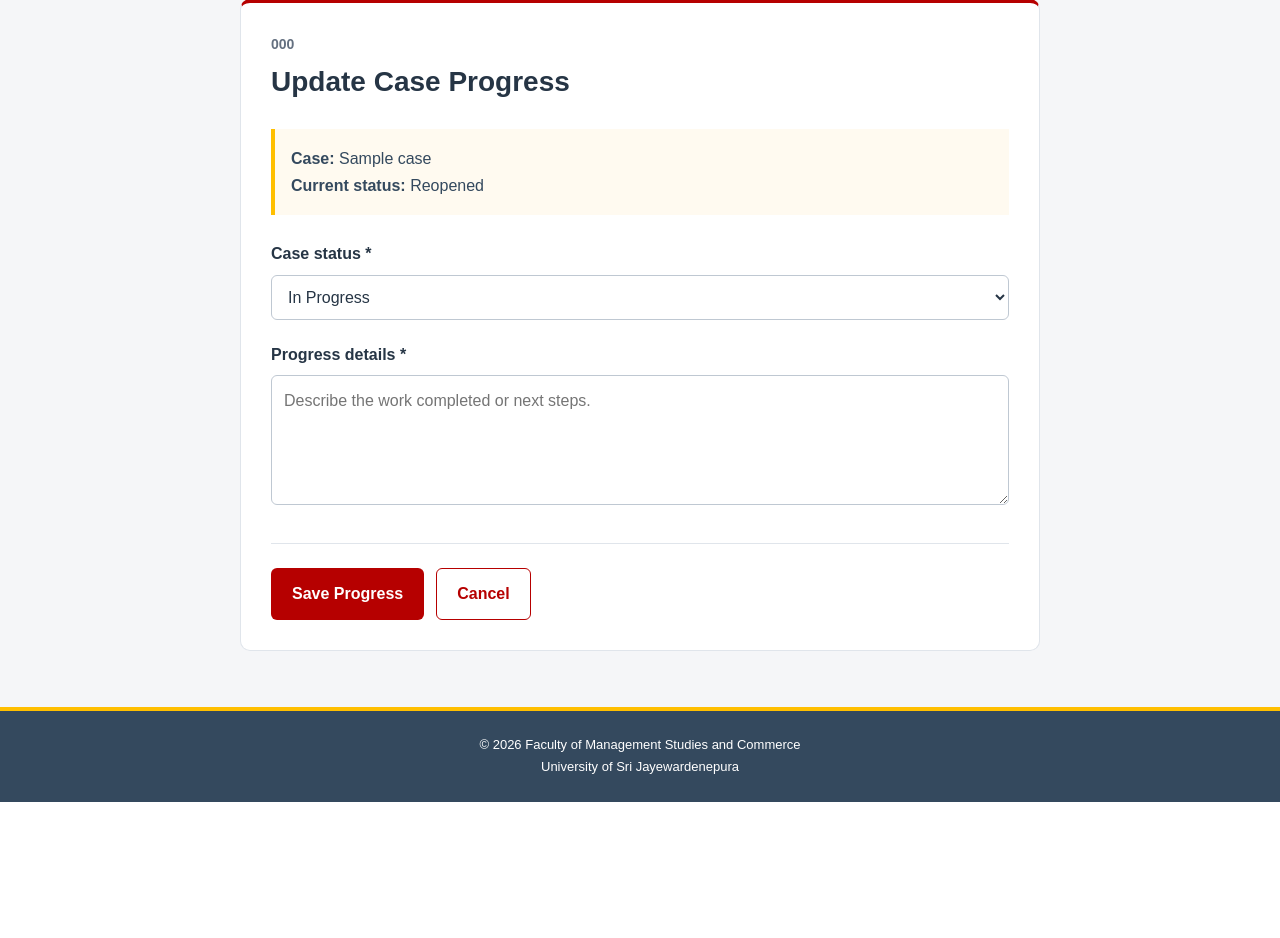
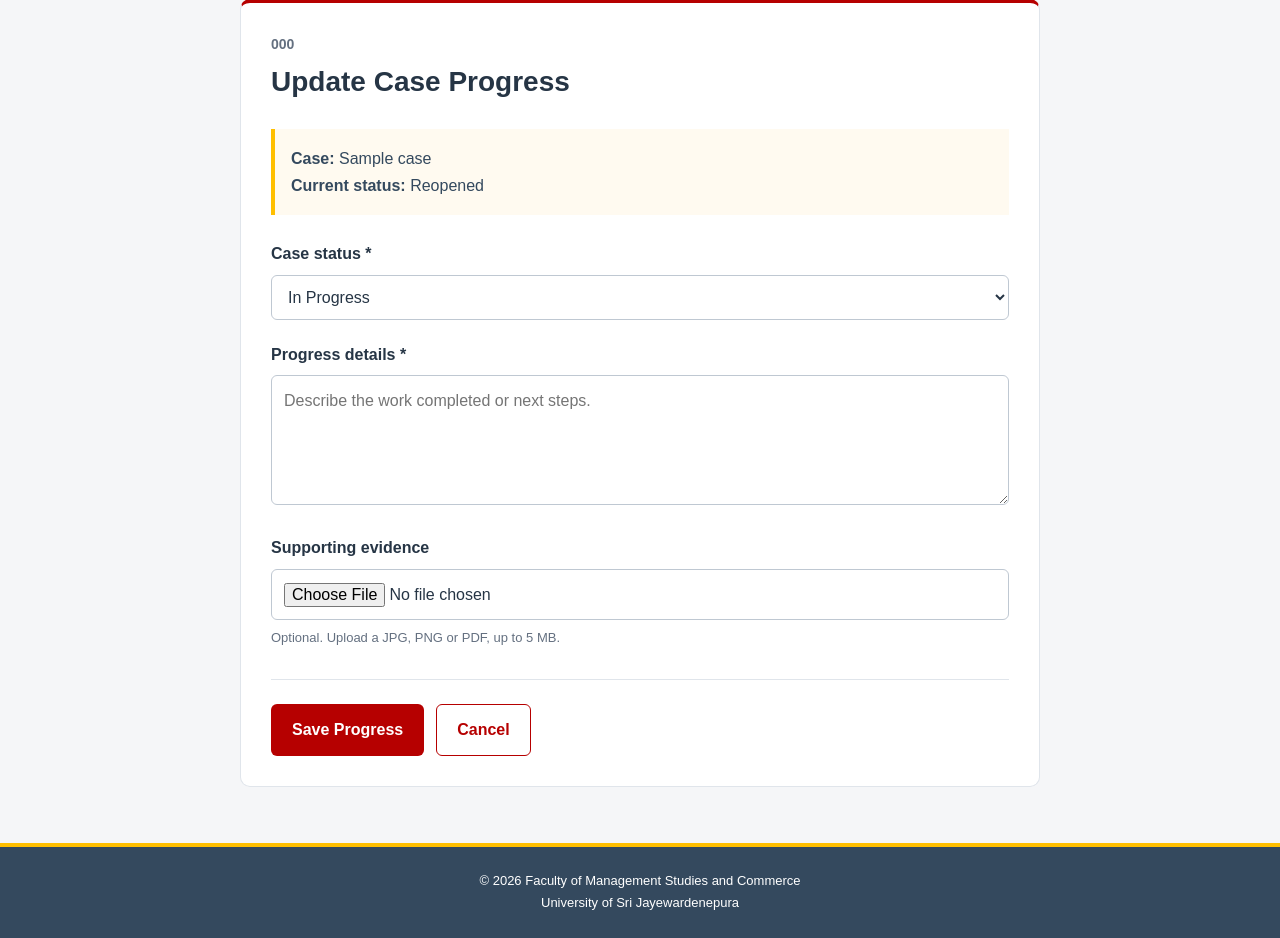
Before and after one commit to Avindi-Getawakanda/FMSC-Complaint-System, a Django app: page /management/assigned-cases/1/progress/ in a window 1280 px wide. Shown: the part 353-1291 px from the top of the page. Before the commit the page ends 1155 px from the top, so only its background shows below. Run offline with Django 5.2, Linux system fonts and the light colour scheme; a user stored in the database is signed in; tables that the repository leaves empty hold one stand-in row (values such as "Sample post").

Commit message:
Add progress evidence uploads and protected downloads

```diff
--- a/management/forms.py
+++ b/management/forms.py
@@ -6,6 +6,7 @@ from accounts.models import UserProfile
 from cases.models import Case, Category
 
 from .models import Authority
+from django.core.validators import FileExtensionValidator
 
 
 class CaseAssignmentForm(forms.ModelForm):
@@ -204,6 +205,20 @@ class ProgressUpdateForm(forms.Form):
         ),
     )
 
+    evidence = forms.FileField(
+        label="Supporting evidence",
+        required=False,
+        validators=[
+            FileExtensionValidator(
+                allowed_extensions=["jpg", "jpeg", "png", "pdf"]
+            )
+        ],
+        help_text="Optional. Upload a JPG, PNG or PDF, up to 5 MB.",
+        widget=forms.ClearableFileInput(
+            attrs={"accept": ".jpg,.jpeg,.png,.pdf"}
+        ),
+    )
+
     def __init__(self, *args, case, **kwargs):
         super().__init__(*args, **kwargs)
 
@@ -245,6 +260,19 @@ class ProgressUpdateForm(forms.Form):
         if case.status in available:
             self.fields["status"].initial = case.status
 
+    def clean_evidence(self):
+        evidence = self.cleaned_data.get("evidence")
+
+        if not evidence:
+            return evidence
+
+        if evidence.size > 5 * 1024 * 1024:
+            raise forms.ValidationError(
+                "The file must be 5 MB or smaller."
+            )
+
+        return evidence
+
     def clean(self):
         cleaned_data = super().clean()
 
--- a/management/urls.py
+++ b/management/urls.py
@@ -43,4 +43,10 @@ urlpatterns = [
         views.case_progress_update,
         name="case_progress_update",
     ),
+
+        path(
+        "progress/<int:pk>/evidence/",
+        views.progress_evidence_download,
+        name="progress_evidence_download",
+    ),
 ]
--- a/management/views.py
+++ b/management/views.py
@@ -15,6 +15,10 @@ from .forms import (
     ProgressUpdateForm,
 )
 from .models import Authority, ProgressUpdate
+
+from pathlib import Path
+
+from django.http import FileResponse, Http404
 
 
 @role_required(
@@ -332,17 +336,22 @@ def case_progress_update(request, pk):
     )
 
     if request.method == "POST":
-        form = ProgressUpdateForm(request.POST, case=case)
+        form = ProgressUpdateForm(
+            request.POST,
+            request.FILES,
+            case=case,
+        )
 
         if form.is_valid():
             old_status = case.status
             new_status = form.cleaned_data["status"]
 
-            ProgressUpdate.objects.create(
+            progress = ProgressUpdate.objects.create(
                 case=case,
                 comment=form.cleaned_data["comment"],
                 status=new_status,
                 updated_by=request.user,
+                evidence=form.cleaned_data.get("evidence"),
             )
 
             case.status = new_status
@@ -353,7 +362,11 @@ def case_progress_update(request, pk):
                 actor=request.user,
                 action="Case progress updated",
                 old_value=json.dumps({"status": old_status}),
-                new_value=json.dumps({"status": new_status}),
+                new_value=json.dumps({
+                    "status": new_status,
+                    "progress_update_id": progress.pk,
+                    "has_evidence": bool(progress.evidence),
+                }),
             )
 
             messages.success(
@@ -373,3 +386,30 @@ def case_progress_update(request, pk):
         "management/case_progress_form.html",
         {"case": case, "form": form},
     )
+
+@role_required(UserProfile.Role.AUTHORITY)
+def progress_evidence_download(request, pk):
+    progress = get_object_or_404(
+        ProgressUpdate.objects.select_related("case"),
+        pk=pk,
+        case__assigned_authority__user=request.user,
+        case__assigned_authority__is_active=True,
+    )
+
+    if not progress.evidence:
+        raise Http404("No evidence is attached to this update.")
+
+    try:
+        evidence_file = progress.evidence.open("rb")
+    except FileNotFoundError:
+        raise Http404("The evidence file could not be found.")
+
+    response = FileResponse(
+        evidence_file,
+        as_attachment=True,
+        filename=Path(progress.evidence.name).name,
+        content_type="application/octet-stream",
+    )
+    response["Cache-Control"] = "private, no-store"
+
+    return response
--- a/templates/management/case_progress_form.html
+++ b/templates/management/case_progress_form.html
@@ -45,7 +45,11 @@
 
             {% if form.can_update %}
 
-                <form method="post" class="management-form">
+                <form
+                    method="post"
+                    enctype="multipart/form-data"
+                    class="management-form"
+                >
                     {% csrf_token %}
 
                     {% if form.non_field_errors %}
@@ -59,10 +63,16 @@
                     {% for field in form %}
                         <div class="form-group">
                             <label for="{{ field.id_for_label }}">
-                                {{ field.label }} *
+                                {{ field.label }}
+                                {% if field.field.required %}*{% endif %}
                             </label>
 
                             {{ field }}
+                            {% if field.help_text %}
+                                <p class="form-help">
+                                    {{ field.help_text }}
+                                </p>
+                            {% endif %}
 
                             {% for error in field.errors %}
                                 <p class="form-error" role="alert">
```
Also changed, not shown: templates/management/assigned_case_detail.html (+8 -0 lines).
